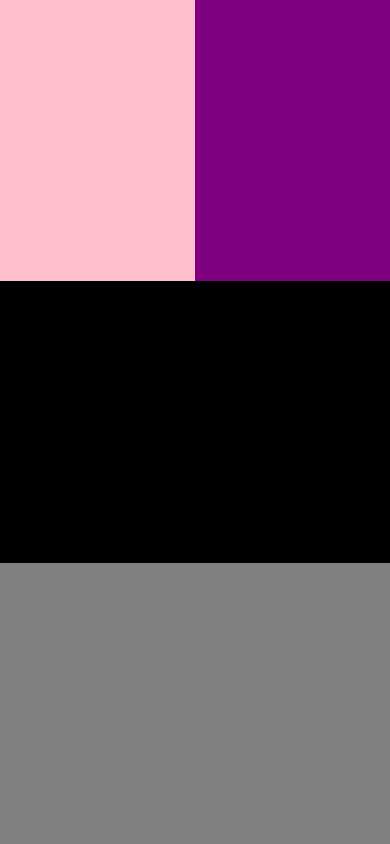
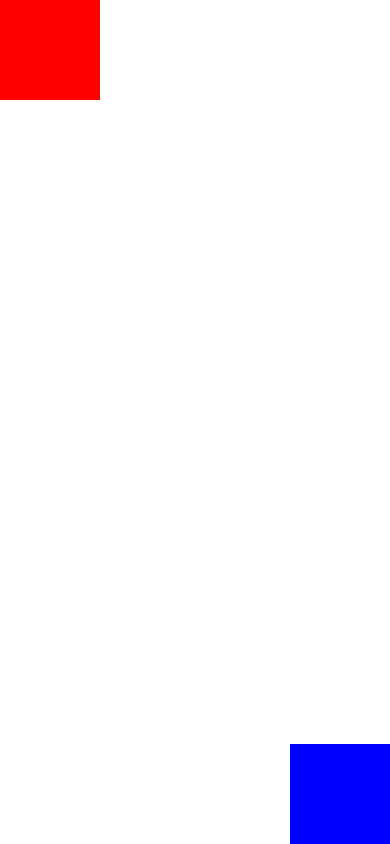
Before and after one commit to jihanizzathul/105841104021-Jihan-Labweb, a React Native app: screen / in a window 390 px wide. Built offline with nearby package versions, Linux system fonts and the light colour scheme.

Commit message:
box view-jihan

```diff
--- a/App.js
+++ b/App.js
@@ -1,48 +1,38 @@
-
-import { StyleSheet, Text, View } from 'react-native';
+import { StyleSheet, Text, View } from 'react-native'
 import React from 'react'
 
 const App = () => {
   return (
-    <View style ={{
-      flex : 1,
+    <View style={{flex: 1}}>
+      <View style={{
+        flex: 1,
+        justifyContent: 'flex-start',
+        alignItems: 'flex-start'
       }}>
-
-    <View style = {{
-      flex :1,
-      flexDirection : 'row'
+        <View style={{
+          width: 100,
+          height: 100,
+          backgroundColor: 'red'
         }}>
-
-      <View style = {{
-        flex :1,
-        backgroundColor : 'pink',
-      }}>
-
-    </View>
-    <View style = {{
-      flex :1,
-      backgroundColor : 'purple',
-    }}>
-
         </View>
       </View>
 
-    <View style = {{
-        flex :1,
-        backgroundColor : 'black',
+      <View style={{
+        flex: 1,
+        justifyContent: 'flex-end',
+        alignItems: 'flex-end'
       }}>
-
-  </View>
-
-    <View style = {{
-        flex :1,
-        backgroundColor : 'grey',
+        <View style={{
+          width: 100,
+          height: 100,
+          backgroundColor: 'blue'
         }}>
-
         </View>
       </View>
-
+    </View>
   )
 }
 
 export default App
+
+const styles = StyleSheet.create({})
--- a/package.json
+++ b/package.json
@@ -12,7 +12,10 @@
     "expo": "~51.0.8",
     "expo-status-bar": "~1.12.1",
     "react": "18.2.0",
-    "react-native": "0.74.1"
+    "react-native": "0.74.1",
+    "react-native-web": "~0.19.10",
+    "react-dom": "18.2.0",
+    "@expo/metro-runtime": "~3.2.1"
   },
   "devDependencies": {
     "@babel/core": "^7.20.0"
```
Also changed, not shown: 1 other file (tests, documents, lock files or other folders). Lines whose indentation alone changed are shown as unchanged.
